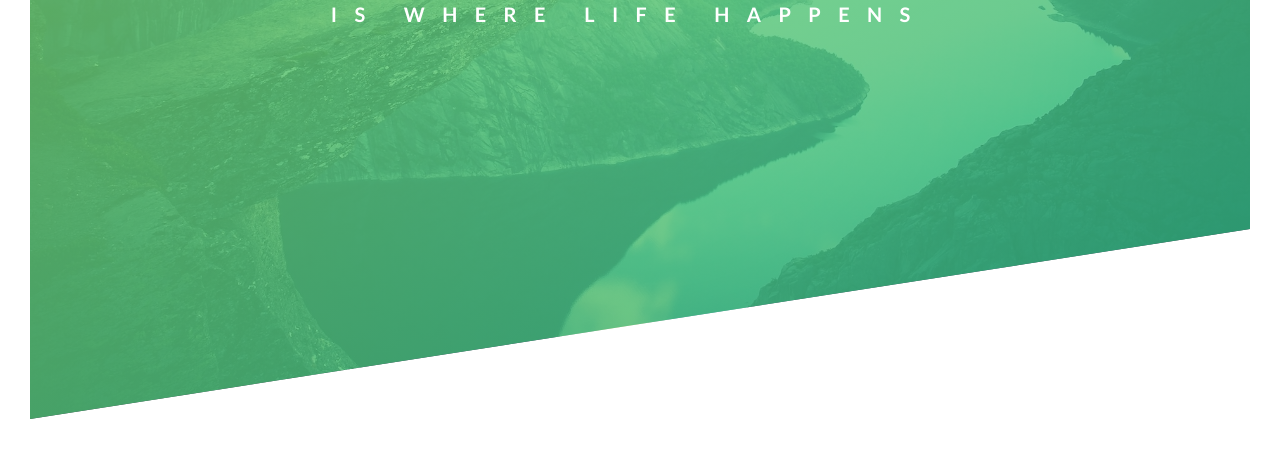
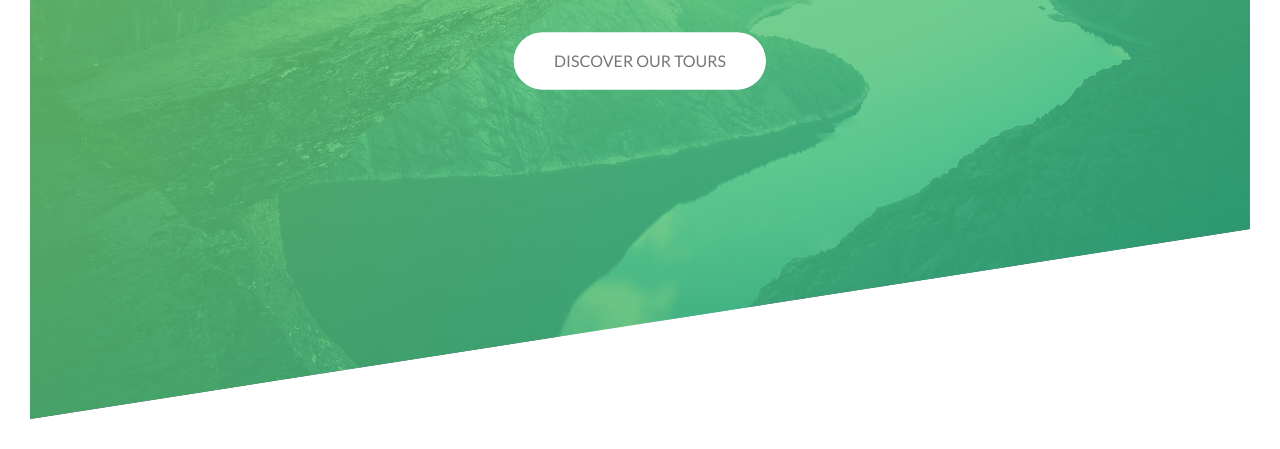
Before and after one commit to templar-ajay/natours, a plain HTML site: page index.html in a window 1280 px wide. Shown: the part 371-820 px from the top of the page. Drawn offline with Linux system fonts and the light colour scheme.

Commit message:
add logo, heading, button animations

```diff
--- a/css/style.css
+++ b/css/style.css
@@ -56,6 +56,7 @@
   top: 40%;
   left: 50%;
   transform: translate(-50%, -50%);
+  text-align: center;
 }
 
 .heading-primary {
@@ -64,6 +65,7 @@
 
   /* to prevent the shakiness of the animation */
   backface-visibility: hidden;
+  margin-bottom: 60px;
 }
 
 .heading-primary-main {
@@ -121,3 +123,68 @@
     transform: translateX(0);
   }
 }
+
+@keyframes moveInBottom {
+  0% {
+    opacity: 0;
+    transform: translateY(30px);
+  }
+
+  100% {
+    transform: translateY(0);
+    opacity: 1;
+  }
+}
+
+.btn:link,
+.btn:visited {
+  text-transform: uppercase;
+  text-decoration: none;
+  padding: 15px 40px;
+  border-radius: 100px;
+  display: inline-block;
+  transition: all 0.2s;
+  position: relative;
+}
+
+.btn:hover {
+  transform: translateY(-3px);
+  box-shadow: 0 10px 20px rgba(0, 0, 0, 0.2);
+}
+
+.btn:active {
+  transform: translateY(-1px);
+  box-shadow: 0 5px 10px rgba(0, 0, 0, 0.2);
+}
+
+.btn-white {
+  background-color: #fff;
+  color: #777;
+}
+
+.btn::after {
+  content: "";
+  display: inline-block;
+  width: 100%;
+  height: 100%;
+  border-radius: 100px;
+  position: absolute;
+  top: 0;
+  left: 0;
+  z-index: -1;
+  transition: all 0.4s;
+}
+
+.btn-white::after {
+  background-color: #fff;
+}
+
+.btn:hover::after {
+  transform: scaleX(1.4) scaleY(1.6);
+  opacity: 0;
+}
+
+.btn-animated {
+  animation: moveInBottom 0.5s ease-out 0.75s;
+  animation-fill-mode: backwards;
+}
--- a/index.html
+++ b/index.html
@@ -25,6 +25,7 @@
           <span class="heading-primary-main">Outdoors</span>
           <span class="heading-primary-sub">is where life happens</span>
         </h1>
+        <a href="#" class="btn btn-white btn-animated">Discover Our Tours</a>
       </div>
     </header>
   </body>
```
